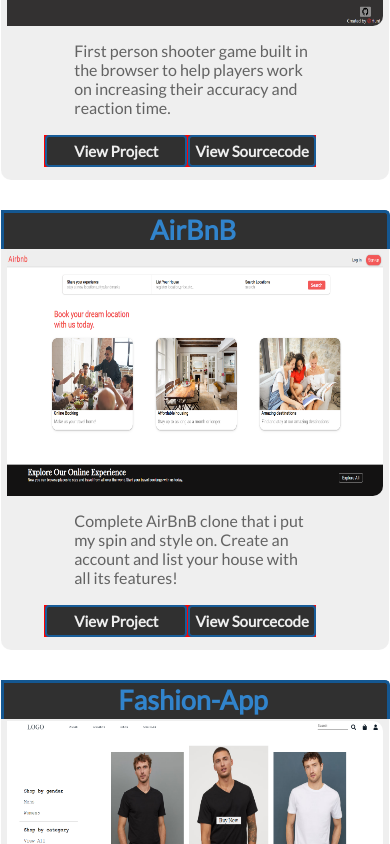
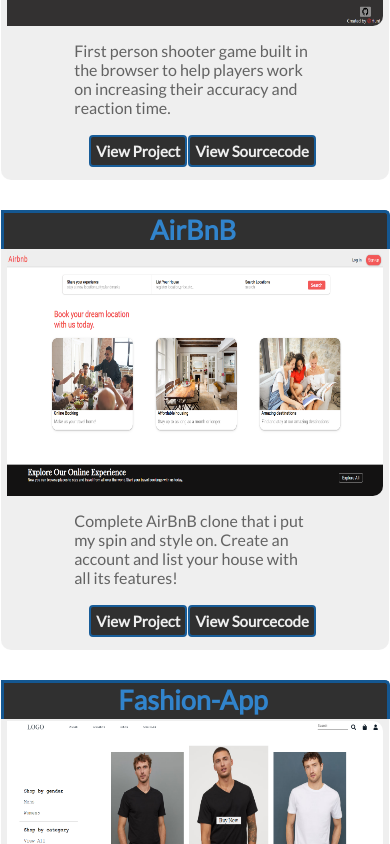
Before and after one commit to hunterfoulk/Portfoliov2, a React (Create React App) app: page / in a window 390 px wide. Shown: the part 1940-2784 px from the top of the page. Built offline with nearby package versions, Linux system fonts and the light colour scheme.

Commit message:
mobile updates

```diff
--- a/src/Homepage.js
+++ b/src/Homepage.js
@@ -123,6 +123,7 @@
                 <div className="projects-cards-text">
                   <p>{card.description}</p>
                   <div className="demos">
+                    <a>
                       <button
                         className="view-project-button"
                         onClick={async () => {
@@ -142,6 +143,7 @@
                       >
                         View Project
                       </button>
+                    </a>
                     <a
                       target="_blank"
                       rel="noopener noreferrer"
--- a/src/app.scss
+++ b/src/app.scss
@@ -769,7 +769,7 @@
         padding: 15px;
       }
       .demos {
-        background-color: red;
+        // background-color: red;
         position: relative;
         right: 15px;
         top: 3px;
```
Lines whose indentation alone changed are shown as unchanged.
